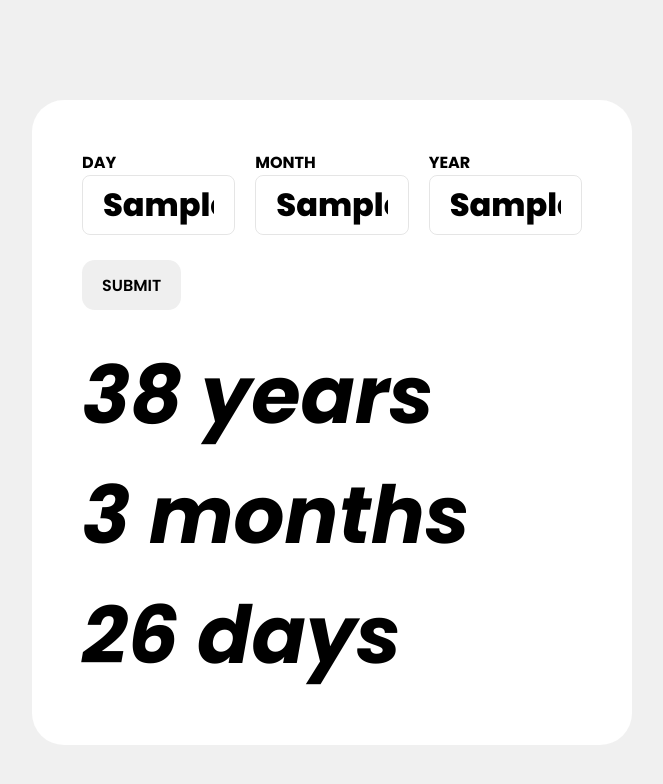
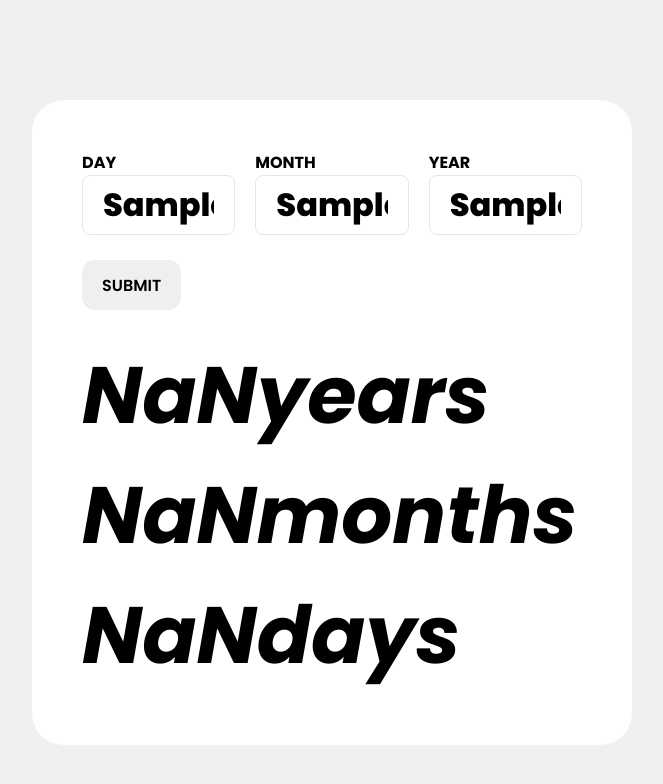
Before and after one commit to FESOO1/Age-calculator-app2, a plain HTML site: page index.html in a window 1280 px wide. Both pictures are taken after typing "Sample", "Sample", "Sample" into the empty fields and a click on the button "SUBMIT". Shown: the whole page, without its empty margins (308-971 px from the left). Drawn offline with Linux system fonts and the light colour scheme.

Commit message:
Working on it,

```diff
--- a/index.html
+++ b/index.html
@@ -18,9 +18,9 @@
         <button id="submitButton" class="submit-button">Submit</button>
       </div>
       <div class="ac-output">
-        <h1 id="acOutputYears" class="ac-output-text">38 years</h1>
-        <h1 id="acOutputMonths" class="ac-output-text">3 months</h1>
-        <h1 id="acOutputDays" class="ac-output-text">26 days</h1>
+        <h1 id="acOutputYears" class="ac-output-text"></h1>
+        <h1 id="acOutputMonths" class="ac-output-text"></h1>
+        <h1 id="acOutputDays" class="ac-output-text"></h1>
       </div>
     </div>
   </div>
--- a/script.js
+++ b/script.js
@@ -0,0 +1,28 @@
+const dayInput = document.getElementById('dayInput');
+const monthInput = document.getElementById('monthInput');
+const yearInput = document.getElementById('yearInput');
+const acOutputYears = document.getElementById('acOutputYears');
+const acOutputMonths = document.getElementById('acOutputMonths');
+const acOutputDays = document.getElementById('acOutputDays');
+const submitButton = document.getElementById('submitButton');
+const currentDate = new Date();
+let storedYear;
+let storedMonth;
+let storedDay;
+
+// CALCULATE AGE FUNCTION
+
+function calculateAge() {
+    storedYear = currentDate.getFullYear() - yearInput.value;
+    storedMonth = currentDate.getMonth() - monthInput.value + 1;
+    storedDay = storedYear * 365.24;
+    acOutputYears.textContent = storedYear  + 'years';
+    acOutputMonths.textContent = 12 * storedYear + storedMonth + 'months';
+    acOutputDays.textContent = storedDay + 'days';
+};
+
+// INTIALIZE THE SUBMIT BUTTON
+
+submitButton.addEventListener('click', calculateAge);
+
+console.log(currentDate.getMonth())
```
